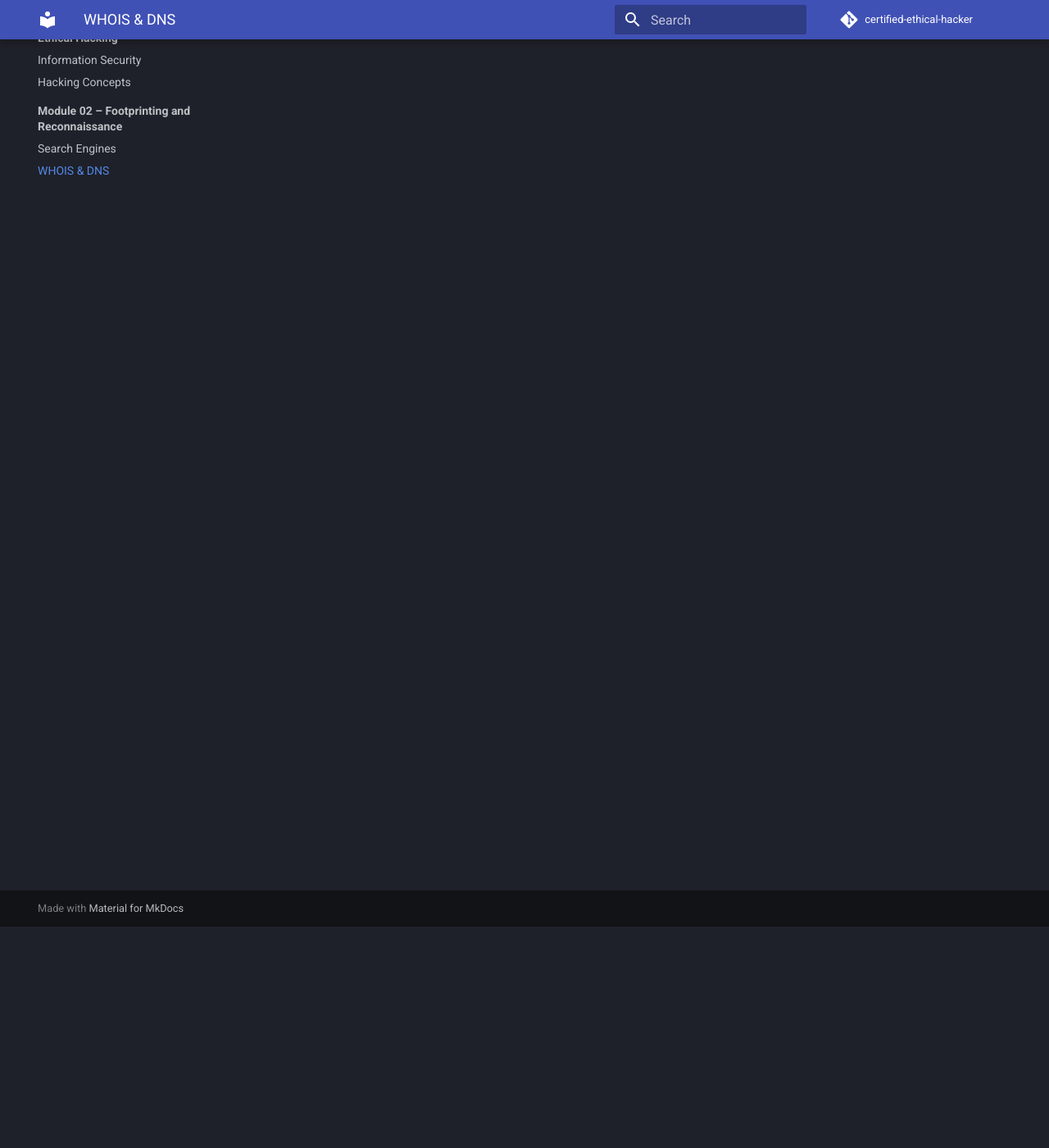
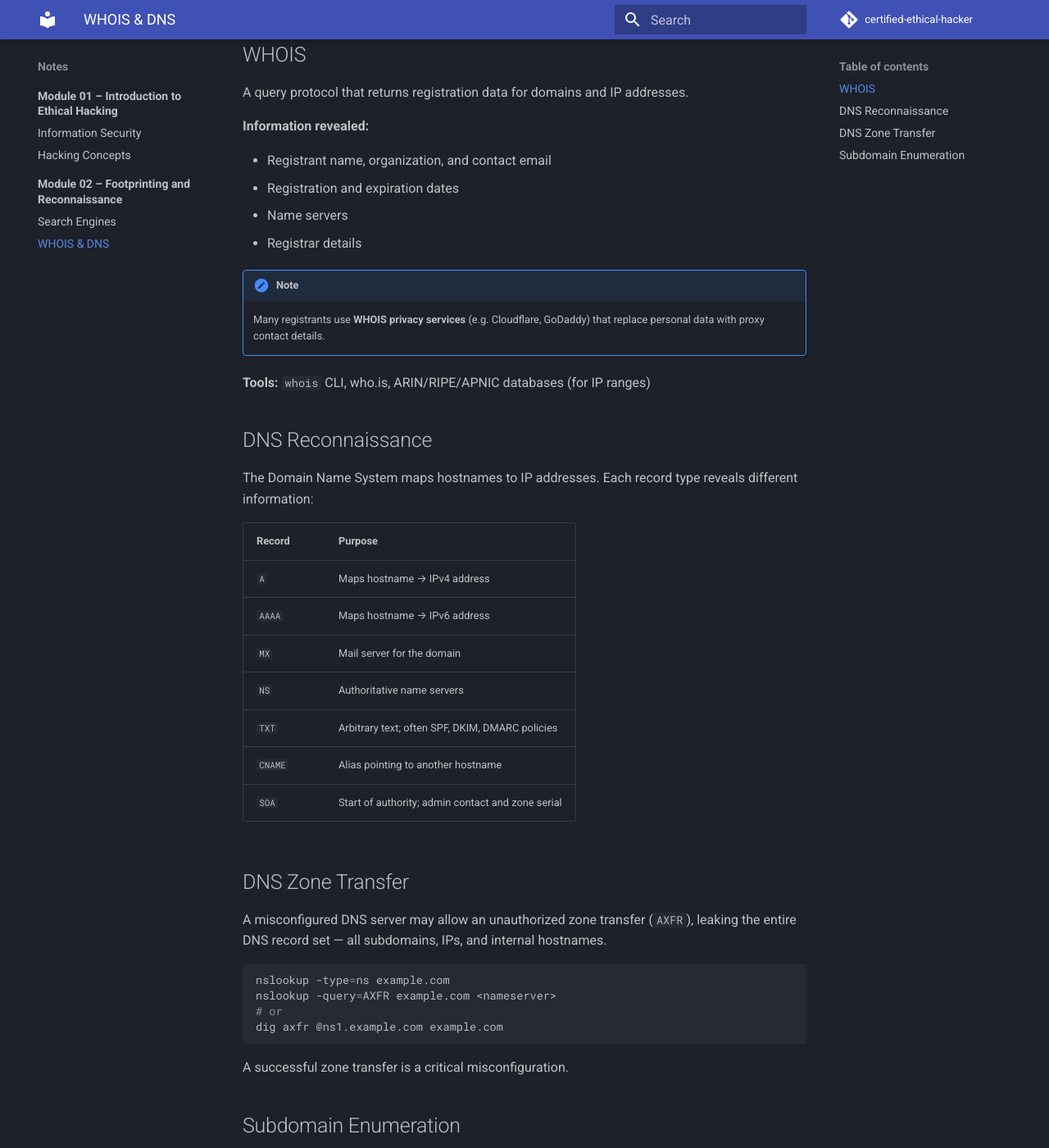
Before and after one commit to adanze/certified-ethical-hacker, an MkDocs documentation site: the page built from docs/ceh/module-02-footprinting/whois-dns.md, in a window 1280 px wide and 1400 px high, scrolled down 270 px. Shown: the whole window at 82% size. Built offline with MkDocs 1.6.1 and Material for MkDocs 9.7.7, drawn with Linux system fonts in a browser that asks for light colours; comment, search, counter and statistics services are not loaded; some of the changed text lies outside the part shown.

Commit message:
Enhance content for hacking concepts, information security, search engines, and WHOIS & DNS modules with detailed explanations, classifications, and tools for better understanding.

````diff
--- a/docs/ceh/module-02-footprinting/whois-dns.md
+++ b/docs/ceh/module-02-footprinting/whois-dns.md
@@ -1,3 +1,54 @@
 # WHOIS & DNS
 
-*Placeholder – Inhalte folgen*
+WHOIS and DNS are foundational passive reconnaissance sources — both are publicly accessible and leave no trace on the target.
+
+## WHOIS
+
+A query protocol that returns registration data for domains and IP addresses.
+
+**Information revealed:**
+
+- Registrant name, organization, and contact email
+- Registration and expiration dates
+- Name servers
+- Registrar details
+
+!!! note
+    Many registrants use **WHOIS privacy services** (e.g. Cloudflare, GoDaddy) that replace personal data with proxy contact details.
+
+**Tools:** `whois` CLI, who.is, ARIN/RIPE/APNIC databases (for IP ranges)
+
+## DNS Reconnaissance
+
+The Domain Name System maps hostnames to IP addresses. Each record type reveals different information:
+
+| Record | Purpose |
+|--------|---------|
+| `A` | Maps hostname → IPv4 address |
+| `AAAA` | Maps hostname → IPv6 address |
+| `MX` | Mail server for the domain |
+| `NS` | Authoritative name servers |
+| `TXT` | Arbitrary text; often SPF, DKIM, DMARC policies |
+| `CNAME` | Alias pointing to another hostname |
+| `SOA` | Start of authority; admin contact and zone serial |
+
+## DNS Zone Transfer
+
+A misconfigured DNS server may allow an unauthorized zone transfer (`AXFR`), leaking the entire DNS record set — all subdomains, IPs, and internal hostnames.
+
+```bash
+nslookup -type=ns example.com
+nslookup -query=AXFR example.com <nameserver>
+# or
+dig axfr @ns1.example.com example.com
+```
+
+A successful zone transfer is a critical misconfiguration.
+
+## Subdomain Enumeration
+
+Beyond zone transfers, subdomains can be discovered via:
+
+- Brute-force wordlists (`gobuster dns`, `amass`)
+- Certificate Transparency logs (`crt.sh`)
+- Search engine dorking (`site:example.com -www`)
````
Also changed, not shown: docs/ceh/module-01-intro/hacking-concepts.md (+32 -1 lines), docs/ceh/module-01-intro/information-security.md (+29 -1 lines), docs/ceh/module-02-footprinting/search-engines.md (+32 -1 lines).
